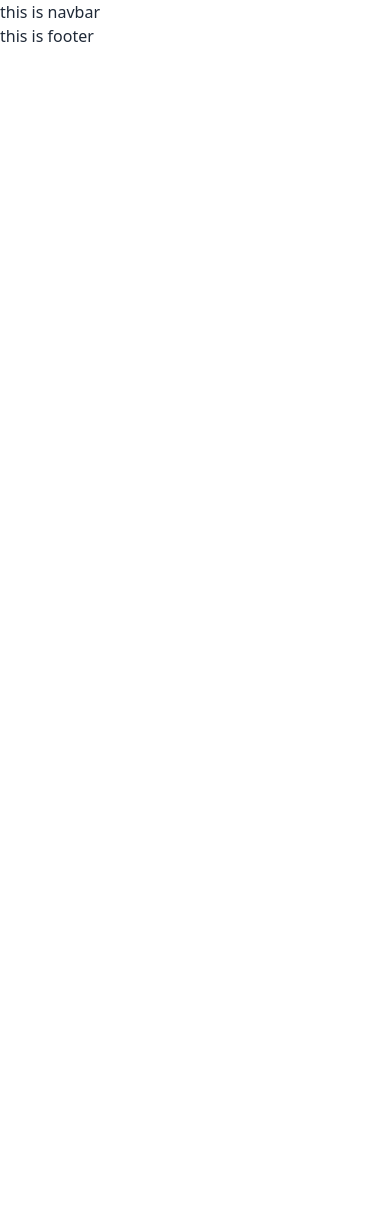
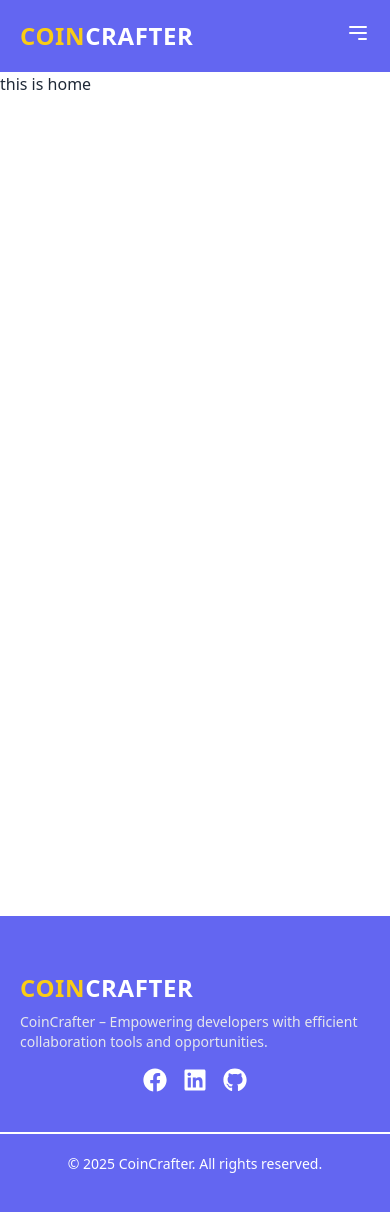
Before and after one commit to monzila-akter/coin-crafter-client, a React (Vite) app: page / in a window 390 px wide. Shown: the top 1212 px of the page. Before the commit the page ends 844 px from the top, so only its background shows below. Built offline with nearby package versions, Linux system fonts and the light colour scheme.

Commit message:
added Navbar and Footer section responsively

```diff
--- a/src/components/Shared/Footer/Footer.jsx
+++ b/src/components/Shared/Footer/Footer.jsx
@@ -1,11 +1,60 @@
-import React from 'react';
+import React from "react";
+import { FaFacebook, FaLinkedin, FaGithub } from "react-icons/fa";
+import { NavLink } from "react-router-dom";
 
 const Footer = () => {
-    return (
-        <div>
-            this is footer
+  return (
+    <footer className="bg-indigo-500 text-white py-14">
+      <div className="container mx-auto px-5 md:px-0 flex flex-col md:flex-row items-center justify-between">
+        {/* Left Section - Logo and Short Description */}
+        <div className="flex flex-col items-start space-y-2">
+          <NavLink
+            to="/"
+            className="text-2xl font-bold tracking-wide text-white hover:text-yellow-400 transition"
+          >
+            <span className="text-yellow-400">COIN</span>CRAFTER
+          </NavLink>
+          <p className="text-sm text-gray-200">
+            CoinCrafter – Empowering developers with efficient collaboration tools and opportunities.
+          </p>
         </div>
-    );
+
+        {/* Center Section - Social Media Icons */}
+        <div className="flex md:order-3 space-x-4 mt-4 md:mt-0 md:justify-end">
+          <a
+            href="https://www.facebook.com/your-profile"
+            target="_blank"
+            rel="noopener noreferrer"
+            className="text-white text-2xl hover:text-yellow-400 transition"
+          >
+            <FaFacebook />
+          </a>
+          <a
+            href="https://www.linkedin.com/in/your-profile"
+            target="_blank"
+            rel="noopener noreferrer"
+            className="text-white text-2xl hover:text-yellow-400 transition"
+          >
+            <FaLinkedin />
+          </a>
+          <a
+            href="https://github.com/your-profile"
+            target="_blank"
+            rel="noopener noreferrer"
+            className="text-white text-2xl hover:text-yellow-400 transition"
+          >
+            <FaGithub />
+          </a>
+        </div>
+
+      </div>
+      <div className="border-b-2 border-white w-full container mx-auto mt-10"></div>
+
+      <div className="mt-4 md:mt-0 text-sm text-center md:text-right md:order-2">
+          <p className="text-center mt-5">© {new Date().getFullYear()} CoinCrafter. All rights reserved.</p>
+        </div>
+    </footer>
+  );
 };
 
 export default Footer;
--- a/src/components/Shared/Navbar/Navbar.jsx
+++ b/src/components/Shared/Navbar/Navbar.jsx
@@ -1,11 +1,144 @@
-import React from 'react';
+import React, { useState } from "react";
+import { NavLink, Link } from "react-router-dom";
+import { FaUserCircle } from "react-icons/fa";
+import { BsGithub } from "react-icons/bs";
+import coinIcon from "/image/icons8-coin-48.png"
 
 const Navbar = () => {
-    return (
-        <div>
-           this is navbar
+  const [menuOpen, setMenuOpen] = useState(false);
+
+  return (
+    <nav className="bg-indigo-500 text-white">
+      <div className="container mx-auto px-5 py-5 flex justify-between items-center">
+        {/* Left Section - Logo */}
+        <div className="flex items-center">
+          <NavLink
+            to="/"
+            className="text-2xl font-bold tracking-wide text-white hover:text-white transition"
+          >
+            <span className="text-yellow-400">COIN</span>CRAFTER
+          </NavLink>
         </div>
-    );
+
+        {/* Center Section - Navigation Routes */}
+        <div className="hidden lg:flex items-center space-x-6 justify-center flex-grow">
+          <NavLink
+            to="/dashboard"
+            className="text-lg font-medium text-white hover:text-white"
+          >
+            Dashboard
+          </NavLink>
+          <NavLink
+            className="text-lg font-medium btn bg-white border-none"
+          >
+           <img className="w-8" src={coinIcon} alt="" />
+           <span className="text-2xl font-semibold">0</span>
+          </NavLink>
+        </div>
+
+        {/* Right Section - Profile, Login, Register, Join as Developer */}
+        <div className="hidden lg:flex items-center space-x-4">
+          <div>
+            <FaUserCircle className="text-4xl text-white" />
+          </div>
+
+          {/* Login & Register Links */}
+          <Link
+            to="/login"
+            className="text-lg font-medium btn bg-transparent border-white text-white border-2 hover:bg-transparent hover:border-yellow-400 hover:text-yellow-400"
+          >
+            Login
+          </Link>
+          <Link
+            to="/register"
+            className="text-lg font-medium btn bg-transparent border-white text-white border-2 hover:bg-transparent hover:border-yellow-400 hover:text-yellow-400"
+          >
+            Register
+          </Link>
+
+          {/* Join as Developer Button */}
+          <a
+            href="https://github.com/monzila-akter"
+            target="_blank"
+            rel="noopener noreferrer"
+            className="flex items-center bg-yellow-500 hover:bg-gray-800 text-white btn border-none text-lg rounded transition"
+          >
+            <BsGithub className="mr-2" />
+            Join as Developer
+          </a>
+        </div>
+
+        {/* Mobile Menu Button */}
+        <div className="lg:hidden">
+          <button
+            onClick={() => setMenuOpen(!menuOpen)}
+            className="text-white focus:outline-none"
+          >
+            <svg
+              className="w-6 h-6"
+              fill="none"
+              stroke="currentColor"
+              viewBox="0 0 24 24"
+              xmlns="http://www.w3.org/2000/svg"
+            >
+              <path
+                strokeLinecap="round"
+                strokeLinejoin="round"
+                strokeWidth="2"
+                d="M4 6h16M4 12h16m-7 6h7"
+              ></path>
+            </svg>
+          </button>
+        </div>
+      </div>
+
+      {/* Mobile Menu */}
+      <div
+        className={`${
+          menuOpen ? "block" : "hidden"
+        } lg:hidden bg-indigo-500 text-white space-y-2 p-4`}
+      >
+        <NavLink
+          to="/dashboard"
+          className="block text-lg font-medium text-white hover:text-white"
+        >
+          Dashboard
+        </NavLink>
+        <NavLink
+          className="block text-lg flex space-x-2 items-center bg-white py-2 px-3 w-24 rounded-lg text-black font-medium"
+        >
+         <img className="w-8" src={coinIcon} alt="" />
+         <span className="text-2xl font-semibold">0</span>
+        </NavLink>
+        <NavLink
+          className="block flex items-center space-x-2 text-lg text-white hover:text-white"
+        >
+          <FaUserCircle className="text-4xl" />
+        </NavLink>
+        <Link
+          to="/login"
+          className="text-lg mr-3 font-medium btn bg-transparent border-white text-white border-2 hover:bg-transparent hover:border-yellow-400 hover:text-yellow-400"
+        >
+          Login
+        </Link>
+        <Link
+          to="/register"
+          className="text-lg font-medium btn bg-transparent border-white text-white border-2 hover:bg-transparent hover:border-yellow-400 hover:text-yellow-400"
+        >
+          Register
+        </Link>
+        <a
+          href="https://github.com/your-repository"
+          target="_blank"
+          rel="noopener noreferrer"
+          className="flex items-center bg-yellow-500 hover:bg-gray-800 text-white btn text-lg rounded border-none"
+        >
+          <BsGithub className="mr-2" />
+          Join as Developer
+        </a>
+      </div>
+    </nav>
+  );
 };
 
 export default Navbar;
--- a/src/layouts/MainLayout.jsx
+++ b/src/layouts/MainLayout.jsx
@@ -2,13 +2,15 @@ import React from 'react';
 import Navbar from '../components/Shared/Navbar/Navbar';
 import { Outlet } from 'react-router-dom';
 import Footer from '../components/Shared/Footer/Footer';
+import Home from '../pages/Home/Home';
 
 const MainLayout = () => {
     return (
         <div>
           <Navbar></Navbar>
-          <div>
-            <Outlet></Outlet>
+          <div className='min-h-screen'>
+            <Outlet>
+            </Outlet>
           </div>
           <Footer></Footer>
         </div>
--- a/src/pages/Home/Home.jsx
+++ b/src/pages/Home/Home.jsx
@@ -3,7 +3,7 @@ import React from 'react';
 const Home = () => {
     return (
         <div>
-            this is home page
+           <h2>this is home</h2>
         </div>
     );
 };
--- a/src/routes/router.jsx
+++ b/src/routes/router.jsx
@@ -9,7 +9,7 @@ const router = createBrowserRouter([
       element: <MainLayout></MainLayout>,
       children: [
         {
-            path: "/home",
+            path: "/",
             element: <Home></Home>
         }
       ]
```
Also changed, not shown: public/image/icons8-coin-48.png (added).
